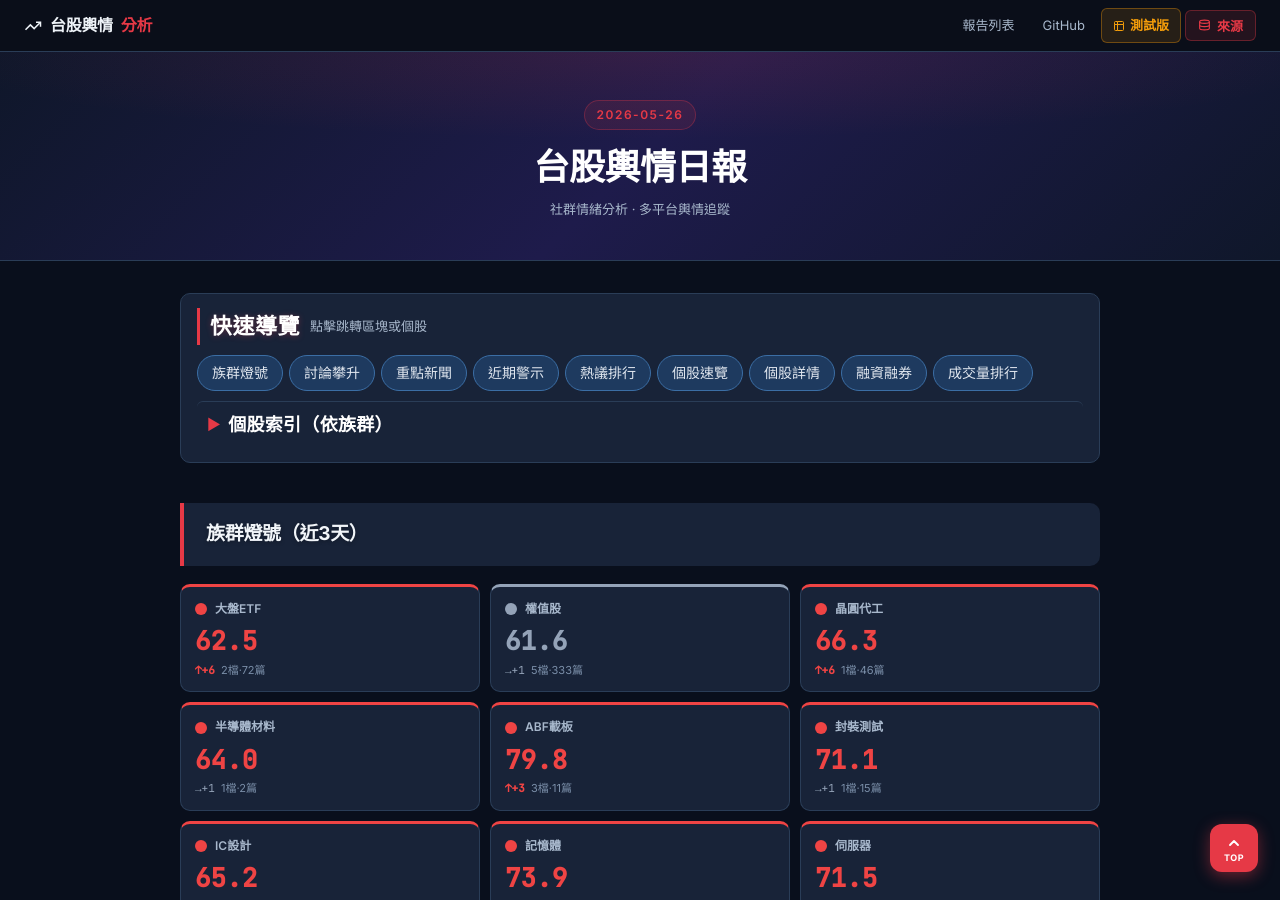
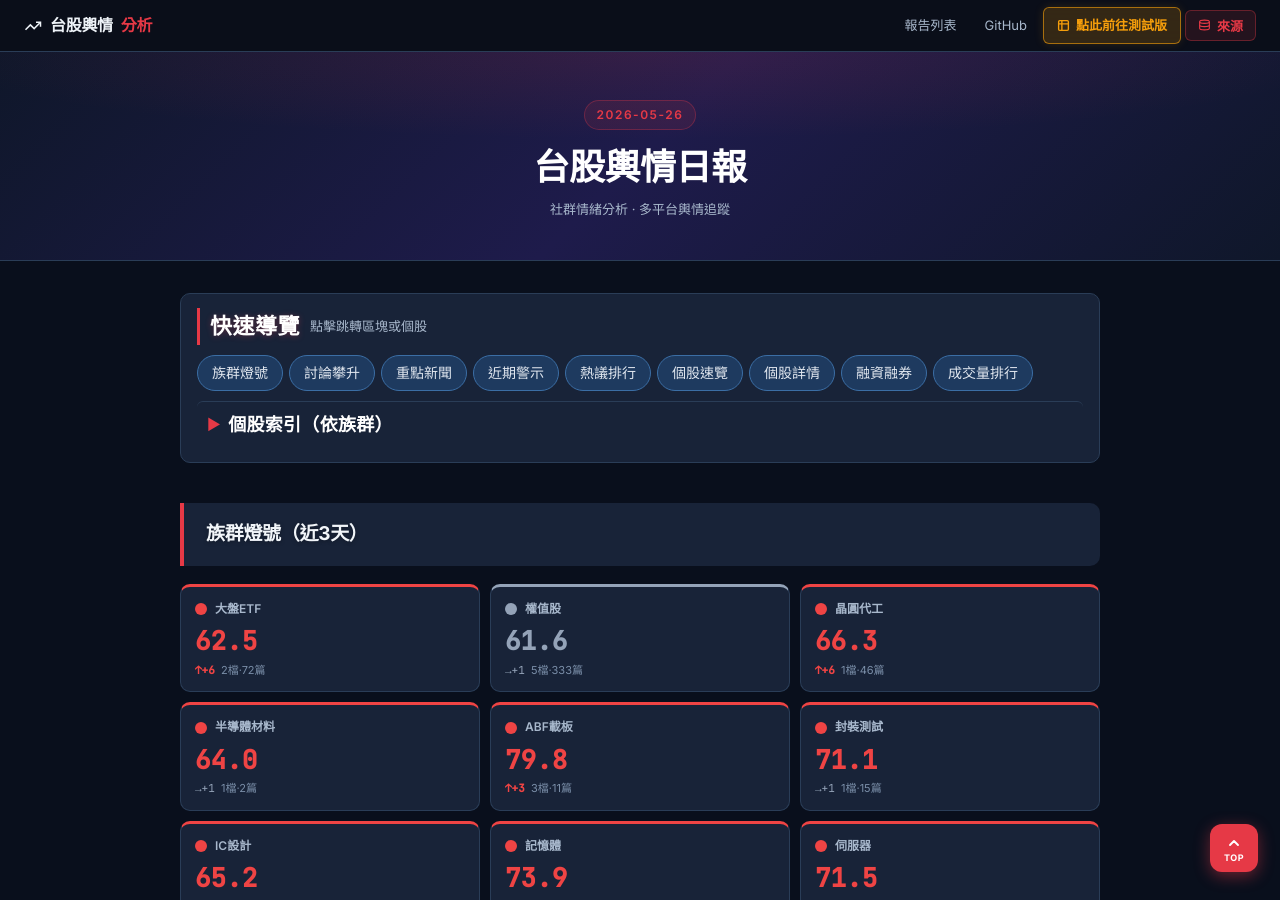
Before and after one commit to Jason0308p/tw-stock-report, a Jekyll site: the page built from reports/latest.html, in a window 1280 px wide and 900 px high. Built offline with Jekyll 4.4.1, drawn with Linux system fonts in a browser that asks for light colours.

Commit message:
style: update layout

```diff
--- a/_layouts/default.html
+++ b/_layouts/default.html
@@ -288,13 +288,14 @@
       <a href="https://github.com/{{ site.github_username | default: '' }}" target="_blank" rel="noopener noreferrer">GitHub</a>
     </div>
     <a href="{{ '/reports/rwd-preview.html' | relative_url }}"
-       style="display:inline-flex;align-items:center;gap:5px;padding:5px 11px;
-              border-radius:6px;background:rgba(245,158,11,.12);border:1px solid rgba(245,158,11,.35);
-              color:#f59e0b;font-size:13px;font-weight:600;text-decoration:none;transition:all .15s"
-       onmouseover="this.style.background='rgba(245,158,11,.22)'"
-       onmouseout="this.style.background='rgba(245,158,11,.12)'">
-      <svg width="12" height="12" viewBox="0 0 24 24" fill="none" stroke="currentColor" stroke-width="2"><path d="M9 3H5a2 2 0 0 0-2 2v4m6-6h10a2 2 0 0 1 2 2v4M9 3v18m0 0h10a2 2 0 0 0 2-2V9M9 21H5a2 2 0 0 1-2-2V9m0 0h18"/></svg>
-      測試版
+       style="display:inline-flex;align-items:center;gap:6px;padding:6px 13px;
+              border-radius:6px;background:rgba(245,158,11,.18);border:1.5px solid rgba(245,158,11,.6);
+              color:#f59e0b;font-size:13px;font-weight:700;text-decoration:none;transition:all .15s;
+              box-shadow:0 0 10px rgba(245,158,11,.15)"
+       onmouseover="this.style.background='rgba(245,158,11,.3)';this.style.boxShadow='0 0 16px rgba(245,158,11,.3)'"
+       onmouseout="this.style.background='rgba(245,158,11,.18)';this.style.boxShadow='0 0 10px rgba(245,158,11,.15)'">
+      <svg width="13" height="13" viewBox="0 0 24 24" fill="none" stroke="currentColor" stroke-width="2.5"><path d="M9 3H5a2 2 0 0 0-2 2v4m6-6h10a2 2 0 0 1 2 2v4M9 3v18m0 0h10a2 2 0 0 0 2-2V9M9 21H5a2 2 0 0 1-2-2V9m0 0h18"/></svg>
+      點此前往測試版
     </a>
     <button id="src-toggle-btn" aria-label="資料來源">
       <svg width="13" height="13" viewBox="0 0 24 24" fill="none" stroke="currentColor" stroke-width="2"><ellipse cx="12" cy="5" rx="9" ry="3"/><path d="M3 5v6c0 1.66 4.03 3 9 3s9-1.34 9-3V5"/><path d="M3 11v6c0 1.66 4.03 3 9 3s9-1.34 9-3v-6"/></svg>
```
